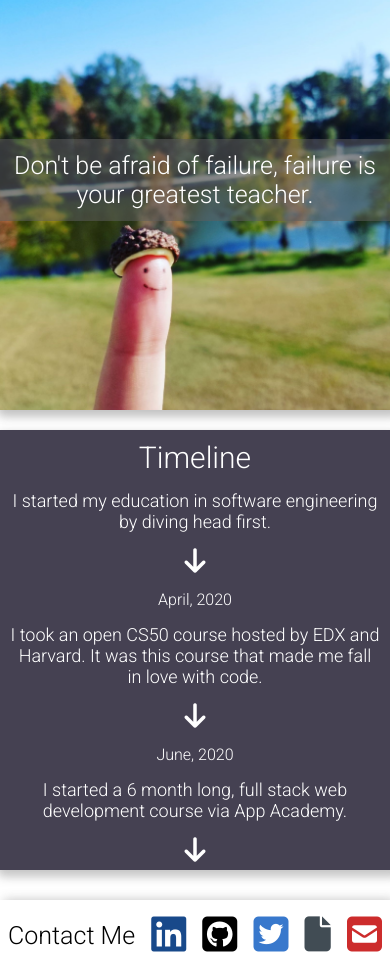
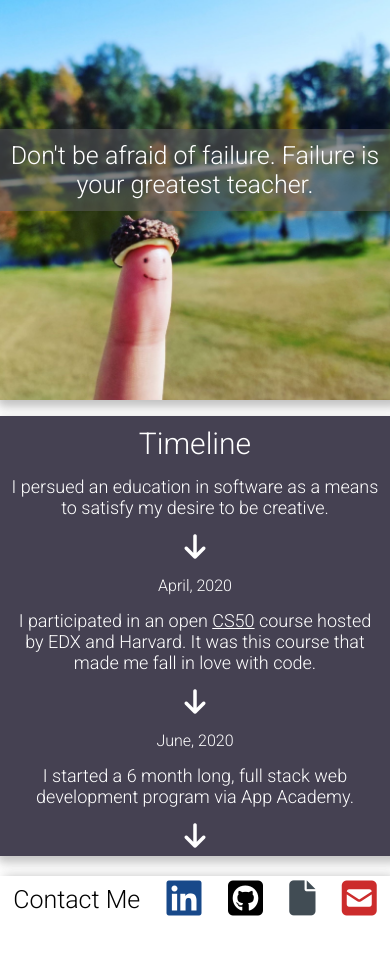
Before and after one commit to Momma-Memu/onionqueenmemu.github.io, a React (Create React App) app in the folder client/: page / in a window 390 px wide. Shown: the part 740-1710 px from the top of the page. After the commit the page ends 1663 px from the top, so only its background shows below. Built offline with nearby package versions, Linux system fonts and the light colour scheme.

Commit message:
improve text descriptions, spacing, mobile view

```diff
--- a/client/src/App.js
+++ b/client/src/App.js
@@ -1,7 +1,7 @@
 import Header from './components/Header';
 import TechBar from './components/TechBar';
 import Begginnings from './components/Beginnings';
-import Projects from './components/Projects';
+// import Projects from './components/Projects';
 // import Descriptions from './components/Descriptions';
 import Footer from './components/Footer';
 
--- a/client/src/components/Beginnings.js
+++ b/client/src/components/Beginnings.js
@@ -1,34 +1,29 @@
 import React from 'react';
 
 
-
 class Beginnings extends React.Component {
-
-    constructor(){
-        super()
-    }
 
     render(){
         return (
             <div className='beginning-body'>
                 <div className='fing-background'>
-                    <div className='fing-quote'>Don't be afraid of failure, failure is your greatest teacher.</div>
+                    <div className='fing-quote'>Don't be afraid of failure. Failure is your greatest teacher.</div>
                 </div>
                 <div className='sliding-story'>
                     <div className='timeline'>Timeline</div>
-                    <div className='starting-message'>I started my education in software engineering by diving head first.</div>
+                    <div className='starting-message'>I persued an education in software as a means to satisfy my desire to be creative.</div>
                     <i className="fas fa-arrow-down down-arrow"></i>
                     <div className='arrow-dates'>April, 2020</div>
-                    <div className='edx-part'>I took an open CS50 course hosted by EDX and Harvard. It was this course that made me fall in love with code.</div>
+                    <div className='edx-part'>I participated in an open <a href='https://www.edx.org/learn/computer-science/harvard-university-cs50-s-introduction-to-computer-science' target='_blank' rel='noreferrer'>CS50</a> course hosted by EDX and Harvard. It was this course that made me fall in love with code.</div>
                     <i className="fas fa-arrow-down down-arrow"></i>
                     <div className='arrow-dates'>June, 2020</div>
-                    <div className='edx-part'>I started a 6 month long, full stack web development course via App Academy.</div>
+                    <div className='edx-part'>I started a 6 month long, full stack web development program via App Academy.</div>
                     <i className="fas fa-arrow-down down-arrow"></i>
                     <div className='arrow-dates'>November, 2020</div>
-                    <div className='edx-part'>I completed the course and was hired promptly by App Academy, as a Teaching Assistant.</div>
+                    <div className='edx-part'>After completing that program I was promptly hired by App Academy, as a Teaching Assistant.</div>
                     <i className="fas fa-arrow-down down-arrow"></i>
                     <div className='arrow-dates'>June, 2021</div>
-                    <div className='edx-part'>I am currently employed as a Software Engineer for <a href='https://www.linkedin.com/company/zift-solutions-inc-/mycompany/'>Zift Solutions.</a></div>
+                    <div className='edx-part'>I am currently employed as a Software Engineer for <a href='https://www.linkedin.com/company/zift-solutions-inc-/mycompany/' target='_blank' rel='noreferrer'>Zift Solutions.</a></div>
                 </div>
             </div>
         )
--- a/client/src/components/Descriptions.js
+++ b/client/src/components/Descriptions.js
@@ -1,5 +1,4 @@
 import React from 'react';
-
 
 
 const Descriptions = () => {
--- a/client/src/components/Footer.js
+++ b/client/src/components/Footer.js
@@ -6,10 +6,9 @@ const Footer = () => {
     return (
         <div className='footer-divider'>
             <div className='contact-me'>Contact Me</div>
-            <a href='https://www.linkedin.com/in/miah-barnes-2260111aa/' target='new' className='contact-linked'><i className="fab fa-linkedin"></i></a>
-            <a href='https://github.com/OnionQueenMemu' target='new' className='contact-links'><i className="fab fa-github-square"></i></a>
-            <a href='https://twitter.com/MommaMemu' target='new' className='contact-twitter'><i className="fab fa-twitter-square"></i></a>
-            <a href='https://drive.google.com/file/d/1CvrS-KG2xZ8fROp4vayq6qpFECSCBVKQ/view?usp=sharing' className='resume'><i className="fas fa-file"></i></a>
+            <a href='https://www.linkedin.com/in/miah-barnes-2260111aa/' target='_blank' rel='noreferrer' className='contact-linked'><i className="fab fa-linkedin"></i></a>
+            <a href='https://github.com/OnionQueenMemu' target='_blank' rel='noreferrer' className='contact-links'><i className="fab fa-github-square"></i></a>
+            <a href='https://drive.google.com/file/d/1CvrS-KG2xZ8fROp4vayq6qpFECSCBVKQ/view?usp=sharing' target='_blank' rel='noreferrer' className='resume'><i className="fas fa-file"></i></a>
             <a className="social-list__link contact-email" href="mailto:miahellenbarnes@gmail.com"><i className="fas fa-envelope-square"></i></a>
         </div>
     )
--- a/client/src/components/Header.js
+++ b/client/src/components/Header.js
@@ -1,5 +1,4 @@
 import React from 'react';
-
 
 
 const Header = () => {
--- a/client/src/index.css
+++ b/client/src/index.css
@@ -12,6 +12,7 @@ body {
   -webkit-font-smoothing: antialiased;
   -moz-osx-font-smoothing: grayscale;
   overflow-x: hidden;
+  height: 100vh;
 }
 
 code {
@@ -22,3 +23,13 @@ code {
 a {
   color: white;
 }
+
+#root {
+  height: 100%;
+}
+
+.App {
+  display: flex;
+  flex-direction: column;
+  height: 100%;
+}
--- a/client/src/styles/beginnings.css
+++ b/client/src/styles/beginnings.css
@@ -89,5 +89,6 @@
 
     .fing-background {
         margin-right: 0px;
+        margin-bottom: 1rem;
     }
 }
```
Also changed, not shown: client/src/images/techpics/java.png, 1 other file (tests, documents, lock files or other folders).
